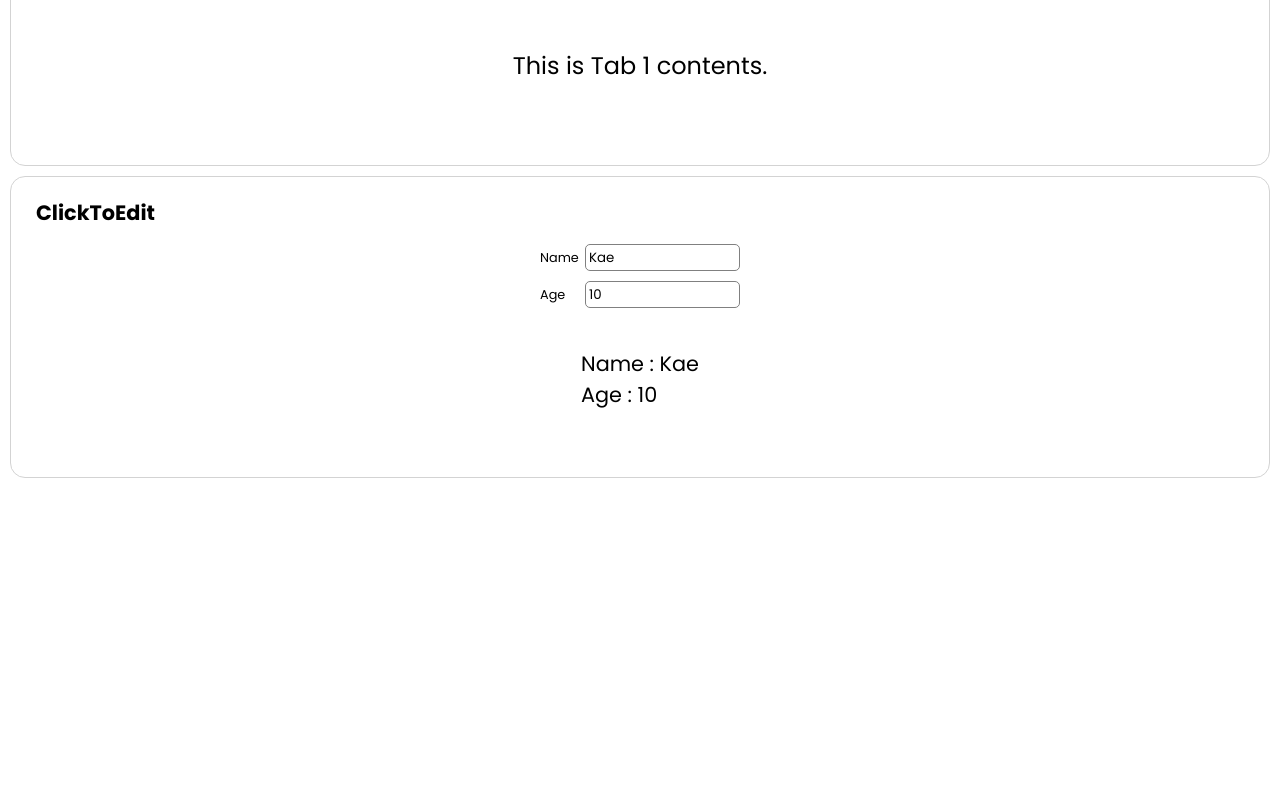
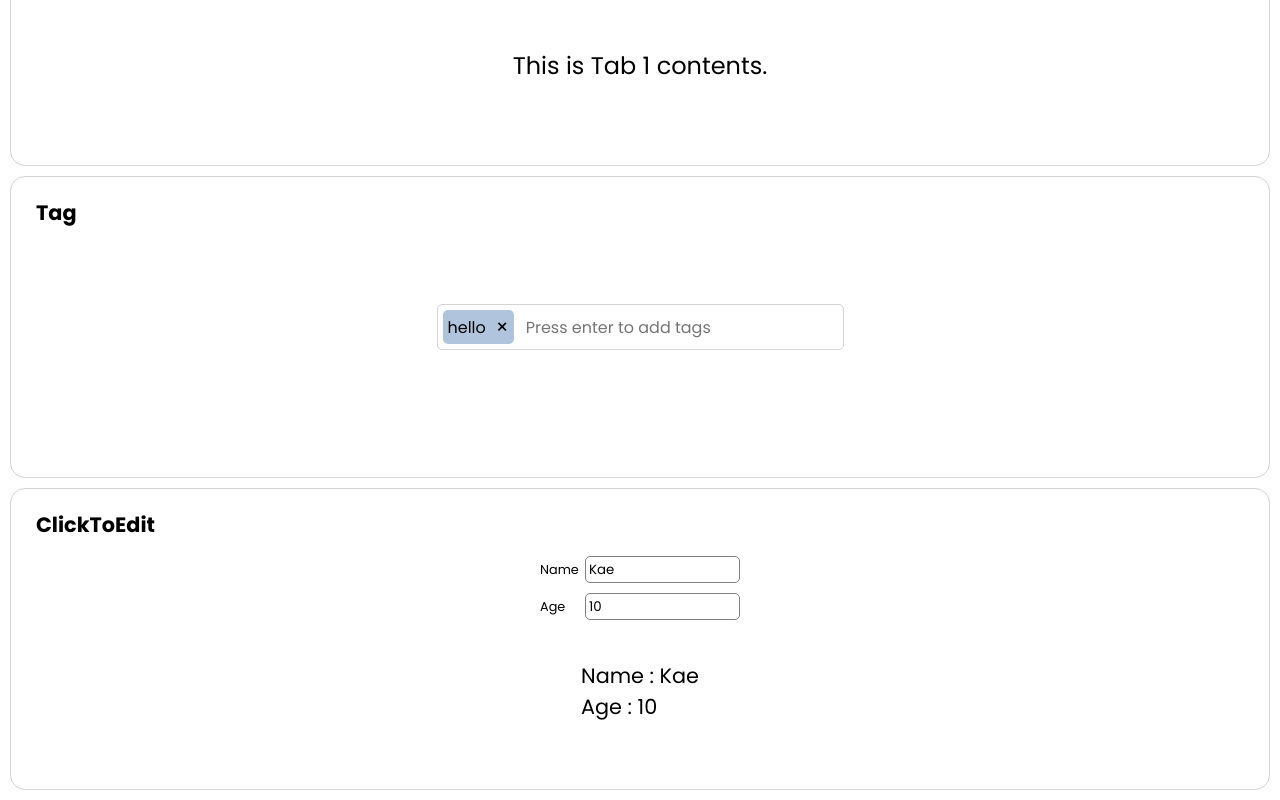
Before and after one commit to kaehehehe/wanted_pre_onboarding, a React (Create React App) app in the folder custom-component/: page / in a window 1280 px wide. Shown: the part 770-1570 px from the top of the page. Before the commit the page ends 1258 px from the top, so only its background shows below. Built offline with nearby package versions, Linux system fonts and the light colour scheme.

Commit message:
✨ Add tag

```diff
--- a/custom-component/src/App.js
+++ b/custom-component/src/App.js
@@ -3,6 +3,7 @@ import Toggle from './component/Toggle';
 import Modal from './component/Modal';
 import Tab from './component/Tab';
 import ClickToEdit from './component/ClickToEdit';
+import Tag from './component/Tag';
 
 function App() {
   return (
@@ -10,6 +11,7 @@ function App() {
       <Toggle />
       <Modal />
       <Tab />
+      <Tag />
       <ClickToEdit />
     </>
   );
--- /dev/null
+++ b/custom-component/src/component/Tag.js
@@ -0,0 +1,103 @@
+import React, { useRef, useState } from 'react';
+import styled from 'styled-components';
+import { Container } from '../style/container';
+import { Title } from '../style/title';
+
+const TagContainer = styled(Container)`
+  display: flex;
+  justify-content: center;
+  align-items: center;
+`;
+
+const Form = styled.div`
+  width: 400px;
+  height: auto;
+  outline: none;
+  border-style: solid;
+  border-width: ${({ isFocus }) => (isFocus ? '3px' : '1px')};
+  border-color: ${({ isFocus }) => (isFocus ? 'skyblue' : 'lightgray')};
+  border-radius: 5px;
+  display: flex;
+  align-items: center;
+  flex-wrap: wrap;
+  padding-left: 5px;
+`;
+
+const StyledTag = styled.div`
+  background-color: lightsteelblue;
+  padding: 2px 5px;
+  margin: 5px 5px 5px 0;
+  border-radius: 5px;
+  display: flex;
+  justify-content: space-between;
+  align-items: center;
+  font-size: 16px;
+`;
+
+const Text = styled.div`
+  margin-right: 10px;
+`;
+
+const CloseBtn = styled.button`
+  font-size: 20px;
+`;
+
+const Input = styled.input`
+  outline: none;
+  border: none;
+  width: 50%;
+  margin: 5px;
+  font-size: 16px;
+  padding: 2px;
+`;
+
+const Tag = () => {
+  const [tags, setTags] = useState(['hello']);
+  const [isFocus, setIsFocus] = useState(false);
+  const inputRef = useRef(null);
+
+  const deleteTag = (e) => {
+    const index = tags.indexOf(e.target.id);
+    const updateTags = [...tags];
+    updateTags.splice(index, 1);
+    setTags(updateTags);
+  };
+
+  const addTag = (e) => {
+    const name = inputRef.current.value;
+    if (e.key === 'Enter') {
+      if (name === '' || tags.includes(name)) {
+        inputRef.current.value = '';
+      } else {
+        const updateTags = [...tags];
+        updateTags.push(name);
+        setTags(updateTags);
+        inputRef.current.value = '';
+      }
+    }
+  };
+  return (
+    <TagContainer>
+      <Title>Tag</Title>
+      <Form isFocus={isFocus}>
+        {tags.map((item) => (
+          <StyledTag key={item}>
+            <Text>{item}</Text>
+            <CloseBtn id={item} onClick={deleteTag}>
+              &times;
+            </CloseBtn>
+          </StyledTag>
+        ))}
+        <Input
+          placeholder="Press enter to add tags"
+          onKeyUp={addTag}
+          ref={inputRef}
+          onFocus={() => setIsFocus(true)}
+          onBlur={() => setIsFocus(false)}
+        />
+      </Form>
+    </TagContainer>
+  );
+};
+
+export default Tag;
```
